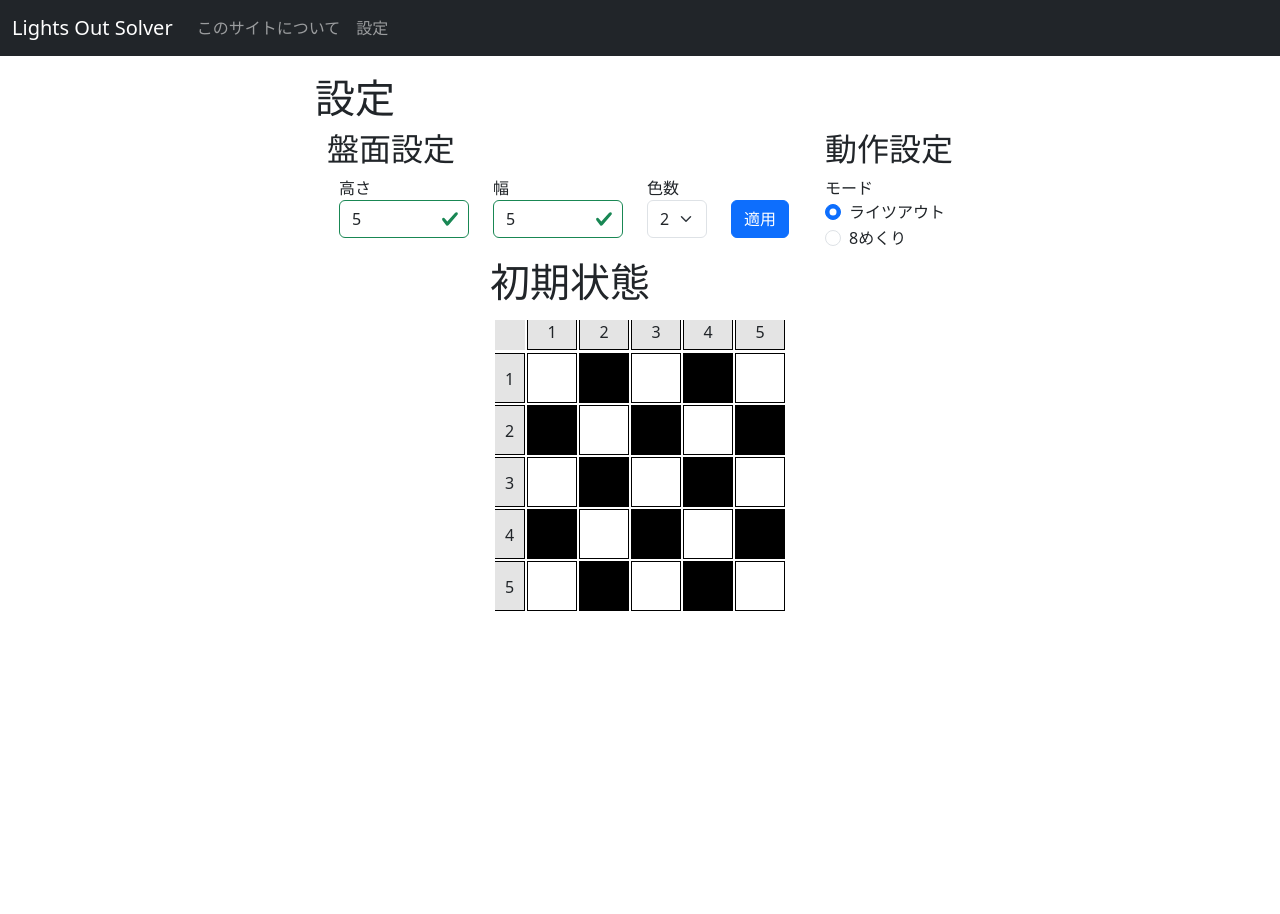
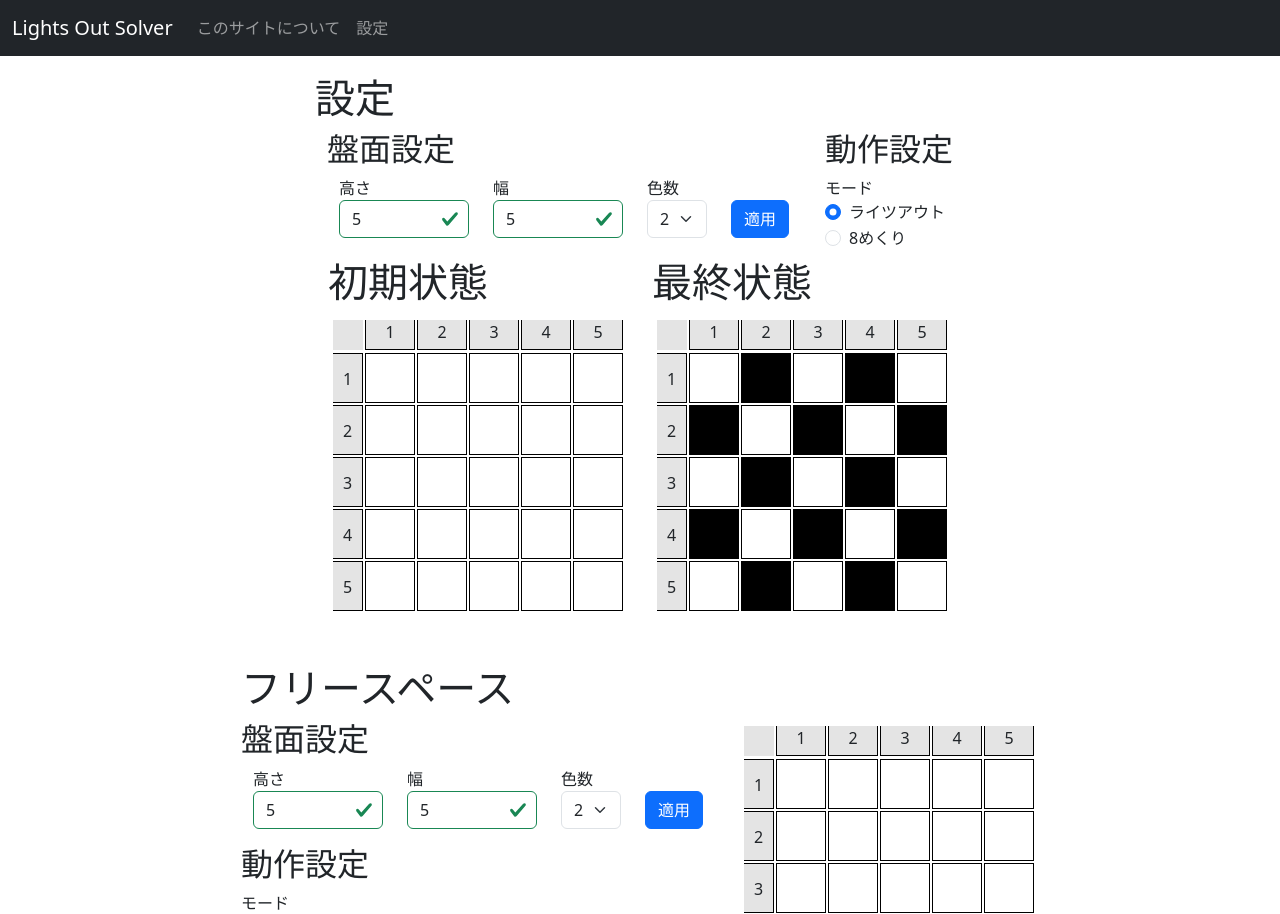
Before and after one commit to yoshida16729438/lights-out-solver, a React (Create React App) app: page / in a window 1280 px wide. Shown: the top 914 px of the page. Before the commit the page ends 800 px from the top, so only its background shows below. Built offline with nearby package versions, Linux system fonts and the light colour scheme; the HTML template or start-up script is replaced by a standard one.

Commit message:
盤面データクラス作成とメインページデザイン更新

```diff
--- a/src/components/atoms/input/NumberInput.tsx
+++ b/src/components/atoms/input/NumberInput.tsx
@@ -1,4 +1,4 @@
-import { ChangeEvent, FC} from "react";
+import { ChangeEvent, FC } from "react";
 
 export type NumberInputValue = number | "";
 
--- a/src/components/organisms/board/Board.tsx
+++ b/src/components/organisms/board/Board.tsx
@@ -3,11 +3,12 @@ import ColumnHeader from "../../molecules/board/ColumnHeader";
 import Row from "../../molecules/board/Row";
 import "./Board.css";
 import { TurnMode } from "../../../types/TurnMode";
+import { BoardData } from "../../../types/BoardData";
 
-const Board: FC<{ values: number[][]; setValues: (values: number[][]) => void; modulo: number; showValue: boolean; showColor: boolean; isPreview: boolean; enableClick: boolean; turnMode: TurnMode }> = ({ values, setValues, modulo, showValue, showColor, isPreview, enableClick, turnMode }) => {
+const Board: FC<{ values: BoardData; setValues: (values: BoardData) => void; showValue: boolean; showColor: boolean; isPreview: boolean; enableClick: boolean; turnMode: TurnMode }> = ({ values, setValues, showValue, showColor, isPreview, enableClick, turnMode }) => {
   const onClickGeneratorGenerator = (rowIndex: number) => {
     return (columnIndex: number) => () => {
-      const copyArray = JSON.parse(JSON.stringify(values)) as number[][];
+      const newData = values.createCopy();
 
       const affected = [
         [0, 0],
@@ -23,17 +24,15 @@ const Board: FC<{ values: number[][]; setValues: (values: number[][]) => void; m
       for (let i = 0; i <= turnMode; i++) {
         const affectedRow = rowIndex + affected[i][0];
         const affectedColumn = columnIndex + affected[i][1];
-        if (0 <= affectedRow && affectedRow < values.length && 0 <= affectedColumn && affectedColumn < values[0].length) {
-          copyArray[affectedRow][affectedColumn] = (copyArray[affectedRow][affectedColumn] + 1) % modulo;
-        }
+        if (newData.isInRange(affectedRow, affectedColumn)) newData.increment(affectedRow, affectedColumn);
       }
-      setValues(copyArray);
+      setValues(newData);
     };
   };
   return (
     <div className="d-flex flex-row">
       <div className="d-flex flex-column overflow-auto m-1 board text-center">
-        <ColumnHeader columnCount={values[0].length} isPreview={isPreview} />
+        <ColumnHeader columnCount={values.width} isPreview={isPreview} />
         {values.map((rowValues, rowIndex) => {
           return <Row rowNum={rowIndex + 1} values={rowValues} showValue={showValue} showColor={showColor} isPreview={isPreview} enableClick={enableClick} onClickGenerator={onClickGeneratorGenerator(rowIndex)} key={rowIndex} />;
         })}
--- a/src/components/organisms/modal/ConfigModal.tsx
+++ b/src/components/organisms/modal/ConfigModal.tsx
@@ -12,6 +12,7 @@ import { TurnMode } from "../../../types/TurnMode";
 import CheckBox from "../../atoms/input/CheckBox";
 import { useShowValueContext } from "../../../providers/ShowValueProvider";
 import { useRealTimeContext } from "../../../providers/RealTimeProvider";
+import { BoardData } from "../../../types/BoardData";
 
 const ConfigModal: FC<{ onClose: MouseEventHandler<HTMLButtonElement> }> = ({ onClose }) => {
   //全体
@@ -40,7 +41,7 @@ const ConfigModal: FC<{ onClose: MouseEventHandler<HTMLButtonElement> }> = ({ on
     [1, 6, 0, 2],
     [5, 3, 4, 2],
   ];
-  const [boardValue, setBoardValue] = useState(previewValue);
+  const [boardValue, setBoardValue] = useState(BoardData.createFromArray(previewValue, 7));
 
   const { setShowValue: setShowValueContext } = useShowValueContext();
   const { setRealTime: setRealTimeContext } = useRealTimeContext();
@@ -137,7 +138,7 @@ const ConfigModal: FC<{ onClose: MouseEventHandler<HTMLButtonElement> }> = ({ on
             </div>
             <div className="row mb-3">
               <span>プレビュー</span>
-              <Board values={boardValue} setValues={setBoardValue} modulo={colors.length} showValue={showValue} isPreview showColor enableClick={false} turnMode={TurnMode.single} />
+              <Board values={boardValue} setValues={setBoardValue} showValue={showValue} isPreview showColor enableClick={false} turnMode={TurnMode.single} />
             </div>
             <h1 className="fs-6 row mb-3">動作設定</h1>
             <div className="row">
--- a/src/components/pages/MainPage.tsx
+++ b/src/components/pages/MainPage.tsx
@@ -1,11 +1,12 @@
 import { FC, useEffect, useState } from "react";
-import { defaultBoardProps } from "../../types/BoardProperties";
+import { BoardProperties, defaultBoardProps } from "../../types/BoardProperties";
 import BoardSetting from "../organisms/BoardSetting";
 import Board from "../organisms/board/Board";
 import { TurnMode } from "../../types/TurnMode";
 import TurnModeSelect from "../molecules/TurnModeSelect";
 import { loadEnvironmentSettings, reflectEnvironmentSettings } from "../../utils/EnvironmentSettingsUtil";
 import { useShowValueContext } from "../../providers/ShowValueProvider";
+import { BoardData } from "../../types/BoardData";
 
 const MainPage: FC = () => {
   const { showValue } = useShowValueContext();
@@ -15,14 +16,51 @@ const MainPage: FC = () => {
     { text: "ライツアウト", value: TurnMode.lightsOut },
     { text: "8めくり", value: TurnMode.diagonal },
   ];
-  const initialArray = [
+  const [freeBoardProps, setFreeBoardProps] = useState(defaultBoardProps);
+  const [freeTurnMode, setFreeTurnMode] = useState(TurnMode.lightsOut);
+  const freeTurnModeOptions = [
+    { text: "単体", value: TurnMode.single },
+    { text: "ライツアウト", value: TurnMode.lightsOut },
+    { text: "8めくり", value: TurnMode.diagonal },
+  ];
+
+  const finalBoardInitialState = [
     [0, 1, 0, 1, 0],
     [1, 0, 1, 0, 1],
     [0, 1, 0, 1, 0],
     [1, 0, 1, 0, 1],
     [0, 1, 0, 1, 0],
   ];
-  const [array, setArray] = useState(initialArray);
+
+  const [initialBoard, setInitialBoard] = useState(new BoardData(finalBoardInitialState.length, finalBoardInitialState[0].length, defaultBoardProps.colors));
+  const [finallBoard, setfinalBoard] = useState(BoardData.createFromArray(finalBoardInitialState, defaultBoardProps.colors));
+  const [freeBoard, setFreeBoard] = useState(new BoardData(defaultBoardProps.height, defaultBoardProps.width, defaultBoardProps.colors));
+
+  const onSetBoardProps = (newProps: BoardProperties) => {
+    if (boardProps.height === newProps.height && boardProps.width === newProps.width) {
+      if (boardProps.colors !== newProps.colors) {
+        setInitialBoard(initialBoard.changeModulo(newProps.colors));
+        setfinalBoard(finallBoard.changeModulo(newProps.colors));
+        setBoardProps(newProps);
+      }
+    } else {
+      setInitialBoard(new BoardData(newProps.height, newProps.width, newProps.colors));
+      setfinalBoard(new BoardData(newProps.height, newProps.width, newProps.colors));
+      setBoardProps(newProps);
+    }
+  };
+
+  const onSetFreeBoardProps = (newProps: BoardProperties) => {
+    if (freeBoardProps.height === newProps.height && freeBoardProps.width === newProps.width) {
+      if (freeBoardProps.colors !== newProps.colors) {
+        setFreeBoard(freeBoard.changeModulo(newProps.colors));
+        setFreeBoardProps(newProps);
+      }
+    } else {
+      setFreeBoard(new BoardData(newProps.height, newProps.width, newProps.colors));
+      setFreeBoardProps(newProps);
+    }
+  };
 
   useEffect(() => {
     const environmentSettings = loadEnvironmentSettings();
@@ -37,7 +75,7 @@ const MainPage: FC = () => {
           <div className="row">
             <div className="col-auto">
               <h2>盤面設定</h2>
-              <BoardSetting props={boardProps} setProps={setBoardProps} />
+              <BoardSetting props={boardProps} setProps={onSetBoardProps} />
             </div>
             <div className="col-auto">
               <h2>動作設定</h2>
@@ -47,11 +85,42 @@ const MainPage: FC = () => {
         </div>
       </section>
 
-      <section className="row justify-content-center">
+      <section className="row justify-content-center m-1 mb-5">
         <section className="col-auto">
           <h1>初期状態</h1>
-          <Board values={array} setValues={setArray} showValue={showValue} showColor={true} isPreview={false} modulo={boardProps.colors} enableClick={true} turnMode={TurnMode.single} />
+          <Board values={initialBoard} setValues={setInitialBoard} showValue={showValue} showColor isPreview={false} enableClick turnMode={TurnMode.single} />
         </section>
+        <section className="col-auto">
+          <h1>最終状態</h1>
+          <Board values={finallBoard} setValues={setfinalBoard} showValue={showValue} showColor isPreview={false} enableClick turnMode={TurnMode.single} />
+        </section>
+      </section>
+
+      <section className="row justify-content-center m-1">
+        <div className="col-auto">
+          <div className="row">
+            <h1 className="col-auto">フリースペース</h1>
+          </div>
+          <div className="row justify-content-center">
+            <div className="col-auto">
+              <div className="row">
+                <div className="col-auto">
+                  <h2>盤面設定</h2>
+                  <BoardSetting props={freeBoardProps} setProps={onSetFreeBoardProps} />
+                </div>
+              </div>
+              <div className="row">
+                <div className="col-auto">
+                  <h2>動作設定</h2>
+                  <TurnModeSelect name="freemode" options={freeTurnModeOptions} value={freeTurnMode} setValue={setFreeTurnMode} />
+                </div>
+              </div>
+            </div>
+            <div className="col-auto">
+              <Board values={freeBoard} setValues={setFreeBoard} showValue={showValue} showColor isPreview={false} enableClick turnMode={freeTurnMode} />
+            </div>
+          </div>
+        </div>
       </section>
     </main>
   );
--- /dev/null
+++ b/src/types/BoardData.ts
@@ -0,0 +1,56 @@
+export class BoardData {
+  private innerValues: number[][];
+
+  public constructor(public readonly height: number, public readonly width: number, private modulo: number) {
+    this.innerValues = [...Array(height)].map((_) => [...Array(width)].map((_) => 0));
+  }
+
+  public static createFromArray(source: number[][], modulo: number) {
+    if (source.length < 2) throw new Error("source配列不正:height異常");
+
+    const width = source[0].length;
+    if (source.length < 2) throw new Error("source配列不正:width異常1");
+
+    source.forEach((value) => {
+      if (width !== value.length) throw new Error("source配列不正:width異常2");
+    });
+
+    const instance = new BoardData(source.length, width, modulo);
+    instance.innerValues = source.map((value) => [...value].map((value2) => value2 % modulo));
+    return instance;
+  }
+
+  public createCopy() {
+    const newInstance = new BoardData(this.height, this.width, this.modulo);
+    newInstance.innerValues = this.innerValues.map((value) => [...value]);
+    return newInstance;
+  }
+
+  public changeModulo(modulo: number) {
+    const newInstance = new BoardData(this.height, this.width, modulo);
+    newInstance.innerValues = this.innerValues.map((value) => [...value].map((value2) => value2 % modulo));
+    return newInstance;
+  }
+
+  public getRow(rowIndex: number) {
+    return [...this.innerValues[rowIndex]];
+  }
+
+  public getValue(rowIndex: number, columnIndex: number) {
+    return this.innerValues[rowIndex][columnIndex];
+  }
+
+  public increment(rowIndex: number, columnIndex: number) {
+    if (this.isInRange(rowIndex, columnIndex)) {
+      this.innerValues[rowIndex][columnIndex] = (this.innerValues[rowIndex][columnIndex] + 1) % this.modulo;
+    }
+  }
+
+  public isInRange(rowIndex: number, columnIndex: number) {
+    return 0 <= rowIndex && rowIndex < this.height && 0 <= columnIndex && columnIndex < this.width;
+  }
+
+  public map<T>(callbackFn: (value: number[], index: number) => T): T[] {
+    return this.innerValues.map(callbackFn);
+  }
+}
```
